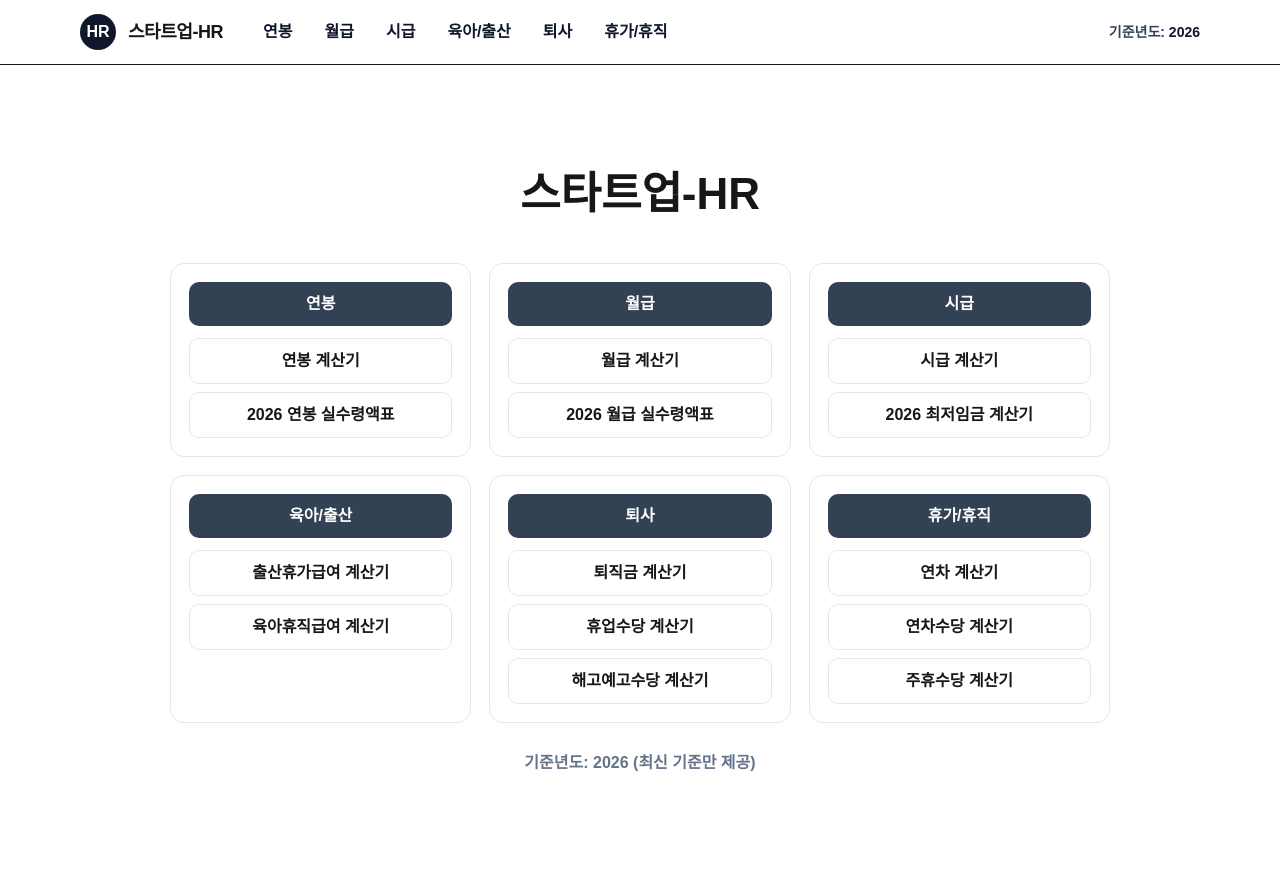
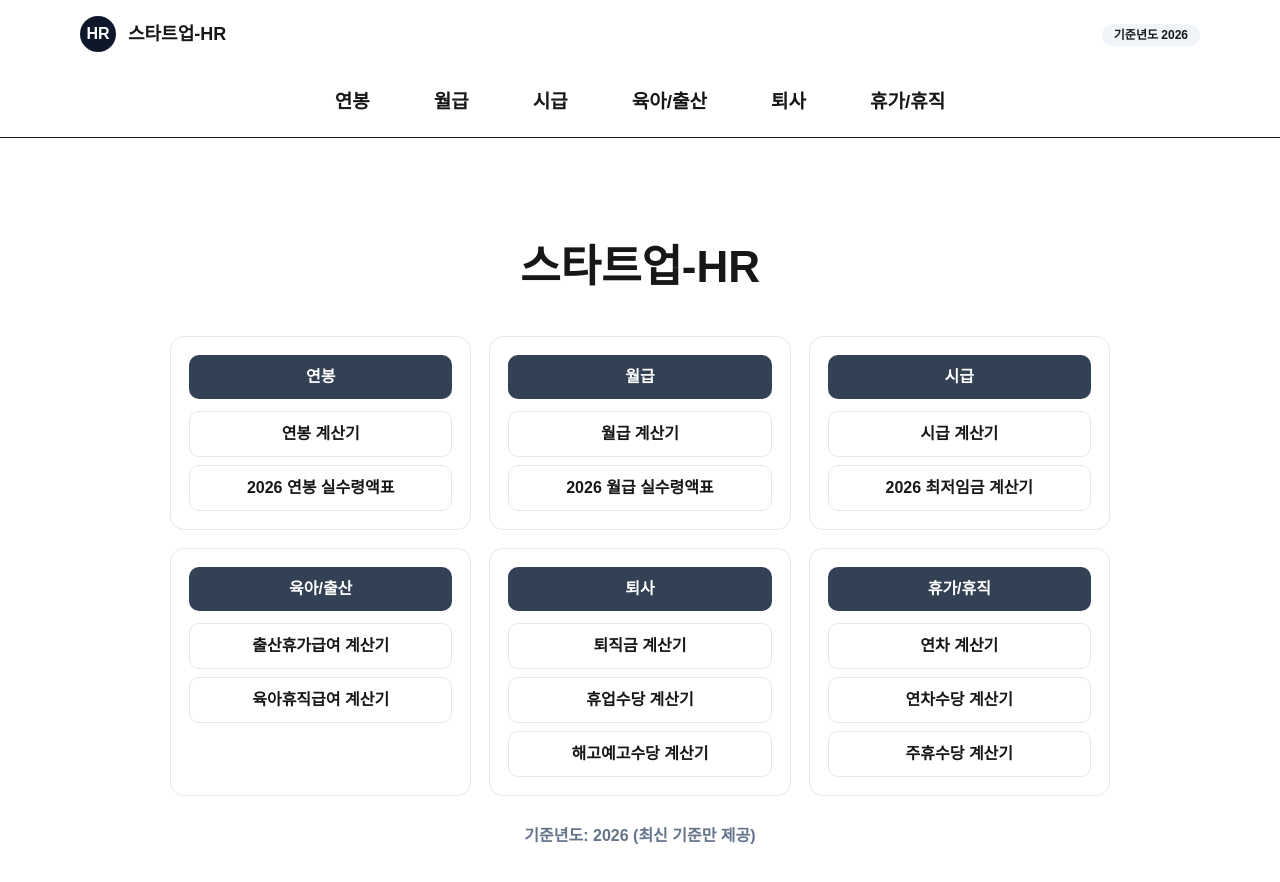
Before and after one commit to shootingstar112/startup-hr, a Next.js app: page / in a window 1280 px wide. Shown: the top 882 px of the page. Built offline with nearby package versions, Linux system fonts and the light colour scheme.

Commit message:
update ui/nav

```diff
--- a/app/components/SectionTabs.tsx
+++ b/app/components/SectionTabs.tsx
@@ -1,38 +1,33 @@
 "use client";
 
-import { useEffect, useMemo, useState } from "react";
+import type { ReactNode } from "react";
+import { useEffect, useState } from "react";
 import { useRouter } from "next/navigation";
 
 type Tab = {
   key: string;
   label: string;
-  content: React.ReactNode;
+  content: ReactNode;
 };
 
 export default function SectionTabs({
   tabs,
   defaultTab,
-  syncQuery = true, // ?tab=xxx 로 상태 저장하고 싶으면 true
+  syncQuery = true,
 }: {
   tabs: Tab[];
   defaultTab: string;
   syncQuery?: boolean;
 }) {
   const router = useRouter();
-
-  // 서버/빌드 단계에서는 window가 없으니까 defaultTab로 시작
   const [active, setActive] = useState(defaultTab);
 
-  // 클라이언트 마운트 이후에만 URL에서 tab 읽기 (프리렌더 에러 방지)
   useEffect(() => {
     if (!syncQuery) return;
 
     const q = new URLSearchParams(window.location.search).get("tab");
-    if (q && tabs.some((t) => t.key === q)) {
-      setActive(q);
-    } else {
-      setActive(defaultTab);
-    }
+    if (q && tabs.some((t) => t.key === q)) setActive(q);
+    else setActive(defaultTab);
     // eslint-disable-next-line react-hooks/exhaustive-deps
   }, [syncQuery, defaultTab, tabs]);
 
--- a/app/components/TopNav.tsx
+++ b/app/components/TopNav.tsx
@@ -2,7 +2,7 @@
 
 import Link from "next/link";
 import { usePathname } from "next/navigation";
-import { useMemo, useState } from "react";
+import { useEffect, useMemo, useRef, useState } from "react";
 
 type Menu = {
   key: string;
@@ -75,58 +75,162 @@ function isActivePath(pathname: string, menuHref: string) {
   return pathname === menuHref || pathname.startsWith(menuHref + "/");
 }
 
-// ...위 MENUS 동일
+function clamp(n: number, min: number, max: number) {
+  return Math.max(min, Math.min(max, n));
+}
 
 export default function TopNav({ year = 2026 }: { year?: number }) {
   const pathname = usePathname();
-
   const activeMenuKey = useMemo(() => {
     const found = MENUS.find((m) => isActivePath(pathname, m.href));
     return found?.key ?? null;
   }, [pathname]);
 
   const [openKey, setOpenKey] = useState<string | null>(null);
+  const rootRef = useRef<HTMLDivElement | null>(null);
+
+  // 버튼 ref (모바일 위치 계산용)
+  const btnRefs = useRef<Record<string, HTMLButtonElement | null>>({});
+
+  // 모바일 드롭다운 위치
+  const [mobilePos, setMobilePos] = useState<{ top: number; left: number; width: number } | null>(
+    null
+  );
+
+  // 바깥 클릭 닫기
+  useEffect(() => {
+    const onDown = (e: MouseEvent | TouchEvent) => {
+      if (!rootRef.current) return;
+      if (!rootRef.current.contains(e.target as Node)) setOpenKey(null);
+    };
+    document.addEventListener("mousedown", onDown);
+    document.addEventListener("touchstart", onDown);
+    return () => {
+      document.removeEventListener("mousedown", onDown);
+      document.removeEventListener("touchstart", onDown);
+    };
+  }, []);
+
+  // ✅ 모바일에서 누른 버튼 바로 밑 + 화면 밖 clamp
+  useEffect(() => {
+    if (!openKey) {
+      setMobilePos(null);
+      return;
+    }
+
+    const calc = () => {
+      const btn = btnRefs.current[openKey];
+      if (!btn) return;
+
+      const r = btn.getBoundingClientRect();
+      const desiredWidth = 260; // ✅ 좌우 너무 넓지 않게
+      const padding = 12;
+
+      const vw = window.innerWidth;
+      const vh = window.innerHeight;
+
+      const width = Math.min(desiredWidth, vw - padding * 2);
+      let left = r.left + r.width / 2 - width / 2;
+      left = clamp(left, padding, vw - padding - width);
+
+      let top = r.bottom + 8;
+      top = Math.min(top, vh - 80);
+
+      setMobilePos({ top: Math.round(top), left: Math.round(left), width: Math.round(width) });
+    };
+
+    calc();
+    window.addEventListener("resize", calc);
+    window.addEventListener("scroll", calc, { passive: true });
+    return () => {
+      window.removeEventListener("resize", calc);
+      window.removeEventListener("scroll", calc);
+    };
+  }, [openKey]);
+
+  const close = () => setOpenKey(null);
 
   return (
-    <header className="sticky top-0 z-50 border-b bg-white">
-      <div className="mx-auto max-w-6xl px-4">
-        <div className="flex h-16 items-center gap-6">
+    <header className="sticky top-0 z-50 bg-white border-b">
+      <div ref={rootRef} className="mx-auto max-w-6xl px-4">
+        {/* 1줄 */}
+        <div className="flex items-center py-4">
           <Link href="/" className="flex items-center gap-3">
             <div className="grid h-9 w-9 place-items-center rounded-full bg-slate-900 text-white font-black">
               HR
             </div>
-            <div className="text-lg font-black tracking-tight">스타트업-HR</div>
+            <div className="text-lg font-black whitespace-nowrap">스타트업-HR</div>
           </Link>
 
-          <nav className="relative ml-4" onMouseLeave={() => setOpenKey(null)}>
-            <ul className="flex items-center gap-8">
+          <div className="ml-auto">
+            <span className="rounded-full bg-slate-100 px-3 py-1 text-xs font-extrabold whitespace-nowrap">
+              기준년도 {year}
+            </span>
+          </div>
+        </div>
+
+        {/* 2줄 메뉴 */}
+        <nav className="relative">
+          <ul
+            className="
+              grid grid-cols-3 gap-x-4 gap-y-2 py-3
+              md:flex md:justify-center md:gap-10
+            "
+          >
             {MENUS.map((m) => {
-                const active = activeMenuKey === m.key; // ✅ 현재 페이지 강조만
+              const active = activeMenuKey === m.key;
+              const isOpen = openKey === m.key;
+
               return (
-                  <li key={m.key} className="relative">
-                    <Link
-                      href={m.href}
+                <li
+                  key={m.key}
+                  className="relative flex justify-center"
+                  // ✅ PC hover: li 영역 안에서만 열림/유지됨
                   onMouseEnter={() => setOpenKey(m.key)}
-                      onFocus={() => setOpenKey(m.key)}
-                      className={[
-                        "inline-flex items-center text-base font-extrabold",
-                        active ? "text-blue-700" : "text-slate-900 hover:text-blue-700",
-                      ].join(" ")}
+                  onMouseLeave={() => setOpenKey(null)}
+                >
+                  <button
+                    ref={(el) => {
+                      btnRefs.current[m.key] = el;
+                    }}
+                    type="button"
+                    onClick={() => setOpenKey((prev) => (prev === m.key ? null : m.key))}
+                    className="
+  relative px-3 py-2
+  text-[18px] md:text-[18px] lg:text-[19px]
+  font-extrabold
+  whitespace-nowrap break-keep
+  hover:text-blue-700 transition
+"
+                    aria-haspopup="menu"
+                    aria-expanded={isOpen}
                   >
                     {m.label}
-                    </Link>
+                    <span
+                      className={[
+                        "absolute left-0 -bottom-1 h-[3px] w-full transition",
+                        active || isOpen ? "bg-slate-900" : "bg-transparent",
+                      ].join(" ")}
+                    />
+                  </button>
 
-                    {/* ✅ hover(openKey)일 때만 드롭다운 */}
-                    {openKey === m.key && (
+                  {/* ✅ PC 드롭다운: 버튼 바로 밑, mt 최소(틈 거의 없음) */}
+                  {isOpen && (
                     <div
-                        className="absolute left-0 top-full mt-3 w-56 overflow-hidden rounded-md border bg-white shadow-lg"
-                        onMouseEnter={() => setOpenKey(m.key)}
+                      className="
+                        hidden md:block absolute top-full mt-1 left-1/2 -translate-x-1/2
+                        w-64 rounded-xl bg-white shadow-xl py-2 z-50
+                      "
+                      role="menu"
+                      onMouseEnter={() => setOpenKey(m.key)} // 드롭다운 위에서도 유지
                     >
                       {m.children.map((c) => (
                         <Link
                           key={c.href}
                           href={c.href}
-                            className="block px-4 py-3 text-sm font-bold text-slate-900 hover:bg-blue-600 hover:text-white"
+                          onClick={close}
+                          className="block px-5 py-3 text-sm font-bold text-slate-900 hover:bg-slate-50"
+                          role="menuitem"
                         >
                           {c.label}
                         </Link>
@@ -138,12 +242,34 @@ export default function TopNav({ year = 2026 }: { year?: number }) {
             })}
           </ul>
         </nav>
+      </div>
 
-          <div className="ml-auto text-sm font-extrabold text-slate-700">
-            기준년도: <span className="text-slate-900">{year}</span>
+      {/* ✅ 모바일 드롭다운: 버튼 바로 밑 fixed + clamp */}
+      {openKey && mobilePos && (
+        <div
+          className="md:hidden fixed z-[9999] rounded-xl bg-white shadow-xl py-2"
+          style={{
+            top: mobilePos.top,
+            left: mobilePos.left,
+            width: mobilePos.width,
+            maxHeight: "60vh",
+            overflowY: "auto",
+          }}
+          role="menu"
+        >
+          {MENUS.find((m) => m.key === openKey)?.children.map((c) => (
+            <Link
+              key={c.href}
+              href={c.href}
+              onClick={close}
+              className="block px-5 py-3 text-sm font-bold text-slate-900 hover:bg-slate-50"
+              role="menuitem"
+            >
+              {c.label}
+            </Link>
+          ))}
         </div>
-        </div>
-      </div>
+      )}
     </header>
   );
 }
--- a/app/page.tsx
+++ b/app/page.tsx
@@ -2,18 +2,58 @@
 import Link from "next/link";
 
 const cards = [
-{ title: "연봉", items: ["연봉 계산기", "2026 연봉 실수령액표"], href: "/salary" },
-{ title: "월급", items: ["월급 계산기", "2026 월급 실수령액표"], href: "/pay" },
-{ title: "시급", items: ["시급 계산기", "2026 최저임금 계산기"], href: "/hourly" },
-{ title: "육아/출산", items: ["출산휴가급여 계산기", "육아휴직급여 계산기"], href: "/parental" },
-{ title: "퇴사", items: ["퇴직금 계산기", "휴업수당 계산기", "해고예고수당 계산기"], href: "/resignation" },
-{ title: "휴가/휴직", items: ["연차 계산기", "연차수당 계산기", "주휴수당 계산기"], href: "/time-off" },
+  {
+    title: "연봉",
+    items: [
+      { label: "연봉 계산기", href: "/salary?tab=calc" },
+      { label: "2026 연봉 실수령액표", href: "/salary?tab=table" },
+    ],
+  },
+  {
+    title: "월급",
+    items: [
+      { label: "월급 계산기", href: "/pay?tab=calc" },
+      { label: "2026 월급 실수령액표", href: "/pay?tab=table" },
+    ],
+  },
+  {
+    title: "시급",
+    items: [
+      { label: "시급 계산기", href: "/hourly?tab=calc" },
+      { label: "2026 최저임금 계산기", href: "/hourly?tab=minwage" },
+    ],
+  },
+  {
+    title: "육아/출산",
+    items: [
+      { label: "출산휴가급여 계산기", href: "/parental?tab=maternity" },
+      { label: "육아휴직급여 계산기", href: "/parental?tab=parental" },
+    ],
+  },
+  {
+    title: "퇴사",
+    items: [
+      { label: "퇴직금 계산기", href: "/resignation?tab=severance" },
+      { label: "휴업수당 계산기", href: "/resignation?tab=shutdown" },
+      { label: "해고예고수당 계산기", href: "/resignation?tab=dismissal" },
+    ],
+  },
+  {
+    title: "휴가/휴직",
+    items: [
+      { label: "연차 계산기", href: "/time-off?tab=annual" },
+      { label: "연차수당 계산기", href: "/time-off?tab=annualpay" },
+      { label: "주휴수당 계산기", href: "/time-off?tab=weekly" },
+    ],
+  },
 ];
 
 export default function Home() {
   return (
     <main style={{ maxWidth: 980, margin: "0 auto", padding: "56px 20px" }}>
-      <h1 style={{ fontSize: 44, fontWeight: 900, textAlign: "center" }}>스타트업-HR</h1>
+      <h1 style={{ fontSize: 44, fontWeight: 900, textAlign: "center" }}>
+        스타트업-HR
+      </h1>
 
       <div
         style={{
@@ -24,15 +64,12 @@ export default function Home() {
         }}
       >
         {cards.map((c) => (
-          <Link
+          <section
             key={c.title}
-            href={c.href}
             style={{
               border: "1px solid #e5e7eb",
               borderRadius: 14,
               padding: 18,
-              textDecoration: "none",
-              color: "inherit",
               background: "white",
             }}
           >
@@ -45,28 +82,34 @@ export default function Home() {
                 background: "#334155",
                 color: "white",
                 marginBottom: 12,
+                cursor: "default",
+                userSelect: "none",
               }}
             >
               {c.title}
             </div>
 
             <div style={{ display: "grid", gap: 8 }}>
-              {c.items.map((t) => (
-                <div
-                  key={t}
+              {c.items.map((it) => (
+                <Link
+                  key={it.href}
+                  href={it.href}
                   style={{
+                    display: "block",
                     border: "1px solid #e5e7eb",
                     borderRadius: 10,
                     padding: "10px 12px",
                     textAlign: "center",
                     fontWeight: 700,
+                    textDecoration: "none",
+                    color: "inherit",
                   }}
                 >
-                  {t}
-                </div>
+                  {it.label}
+                </Link>
               ))}
             </div>
-          </Link>
+          </section>
         ))}
       </div>
 
```
Lines whose indentation alone changed are shown as unchanged.
